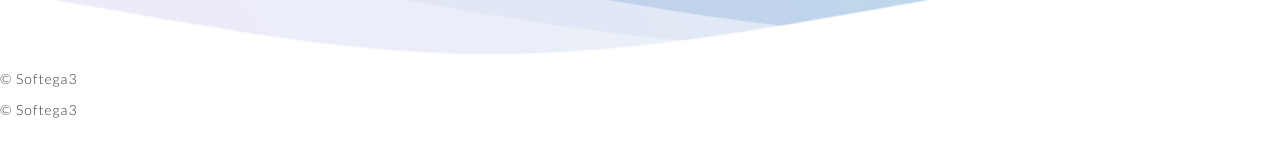
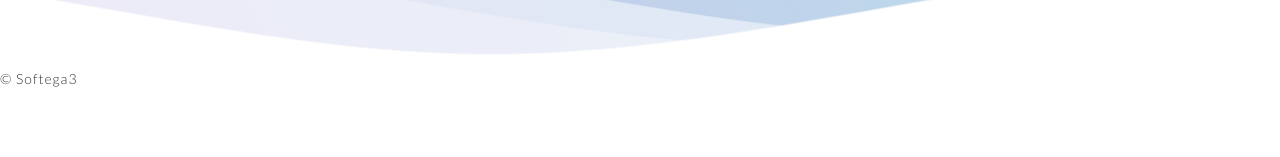
Before and after one commit to techadmon/techadmon, a Jekyll site: the page built from index.html, in a window 1280 px wide. Shown: the part 661-818 px from the top of the page. Built offline with Jekyll 4.4.1, drawn with Linux system fonts in a browser that asks for light colours; nearby versions of some CDN libraries.

Commit message:
Update footer.html

```diff
--- a/_includes/footer.html
+++ b/_includes/footer.html
@@ -1,4 +1,4 @@
 <footer class="footer">
-    <p>&copy; {{site.username}}</p>
+    <!--<p>&copy; {{site.username}}</p>-->
 </footer>
 {% include google-analytics.html %}
```
